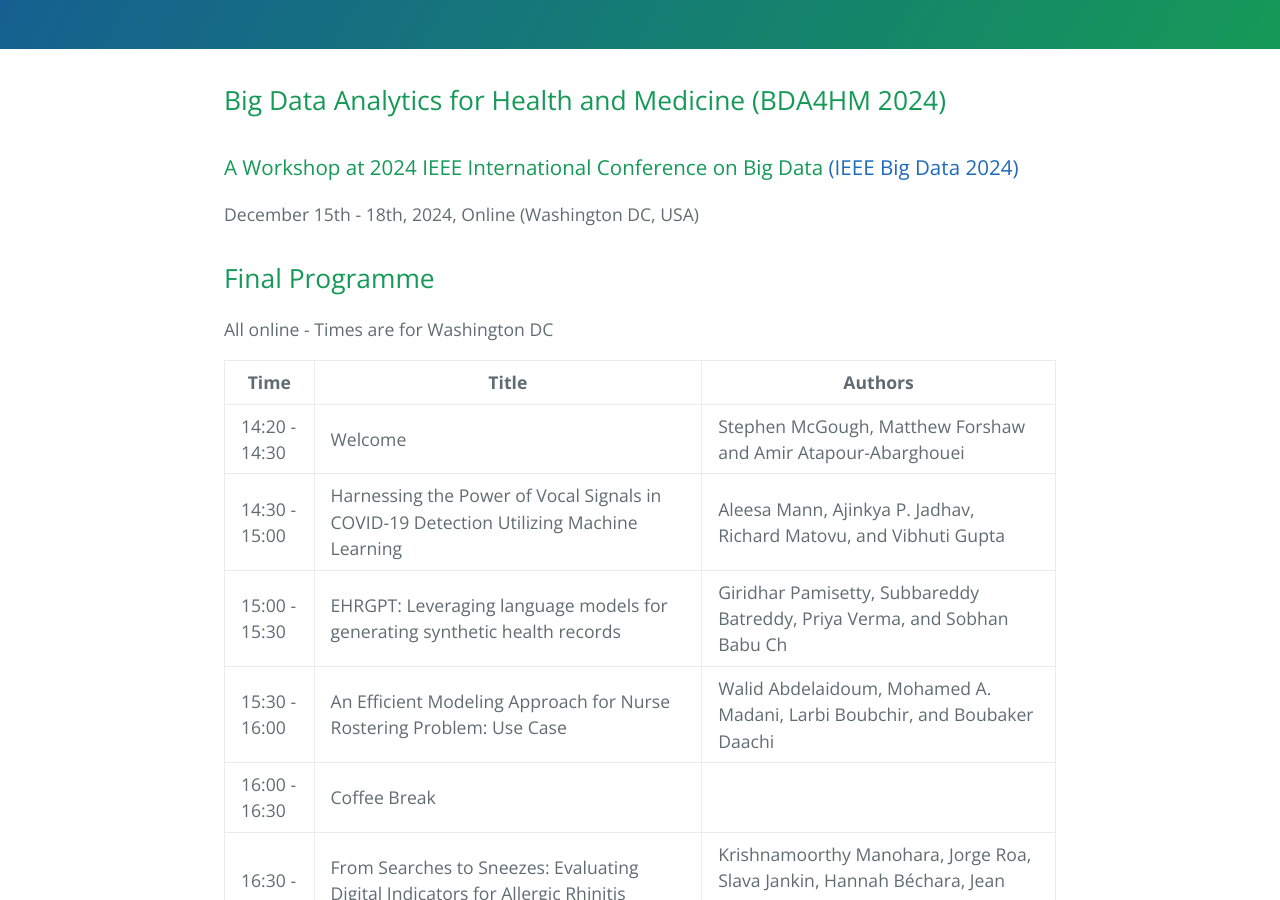
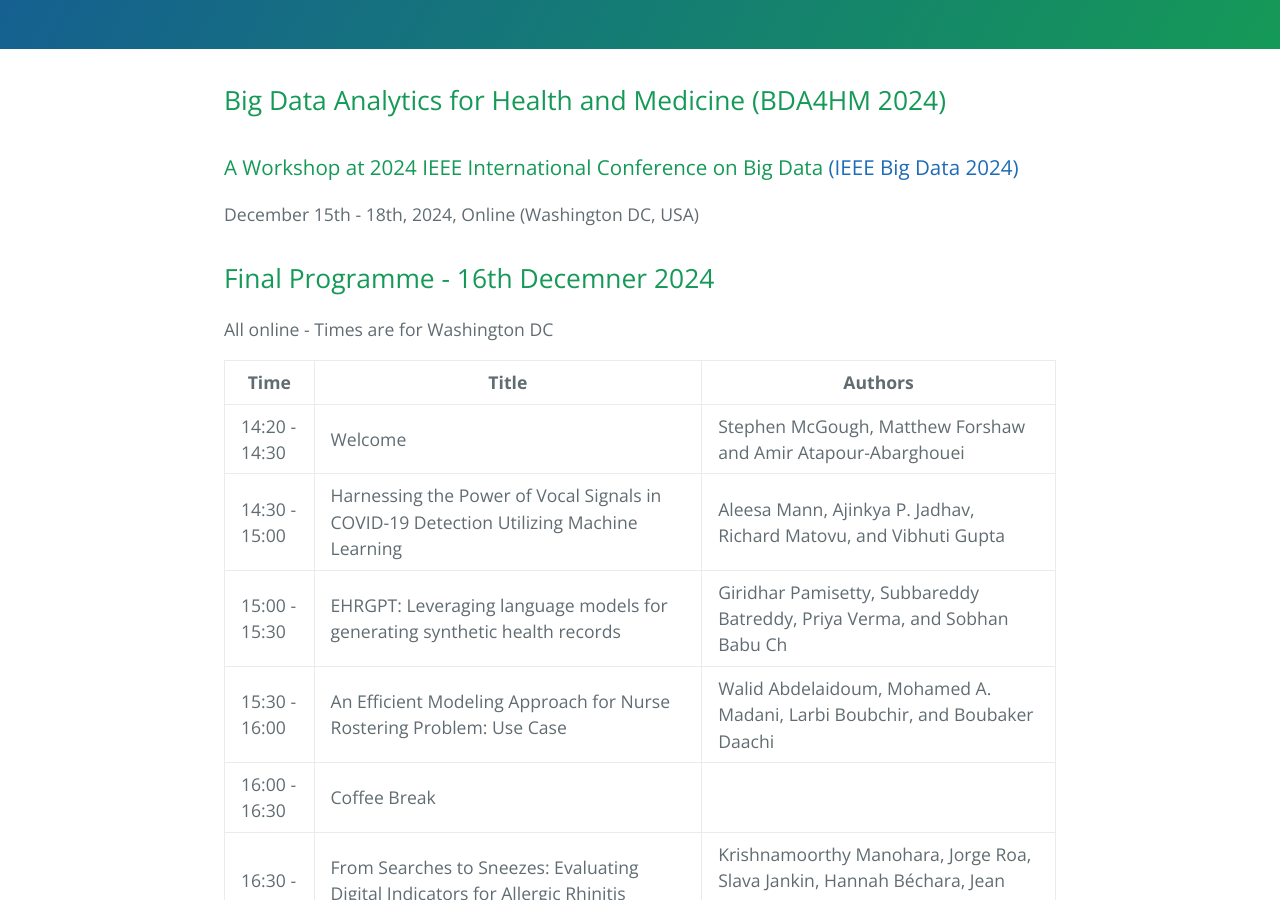
Before and after one commit to bda4hm/bda4hm.github.io, a Jekyll site: the page built from index.md, in a window 1280 px wide and 900 px high, scrolled down 346 px. Built offline with Jekyll 4.4.1, drawn with Linux system fonts in a browser that asks for light colours; our own code applies the rules of GitHub Pages for plain Markdown files.

Commit message:
Update index.md
Added date of workshop

```diff
--- a/index.md
+++ b/index.md
@@ -6,7 +6,7 @@ layout: default
 ### A Workshop at 2024 IEEE International Conference on Big Data [(IEEE Big Data 2024)](http://bigdataieee.org/BigData2024/)
 December 15th - 18th, 2024, Online (Washington DC, USA)
 
-## Final Programme
+## Final Programme - 16th Decemner 2024
 All online - Times are for Washington DC
 
 | Time             | Title                     | Authors        |
```
